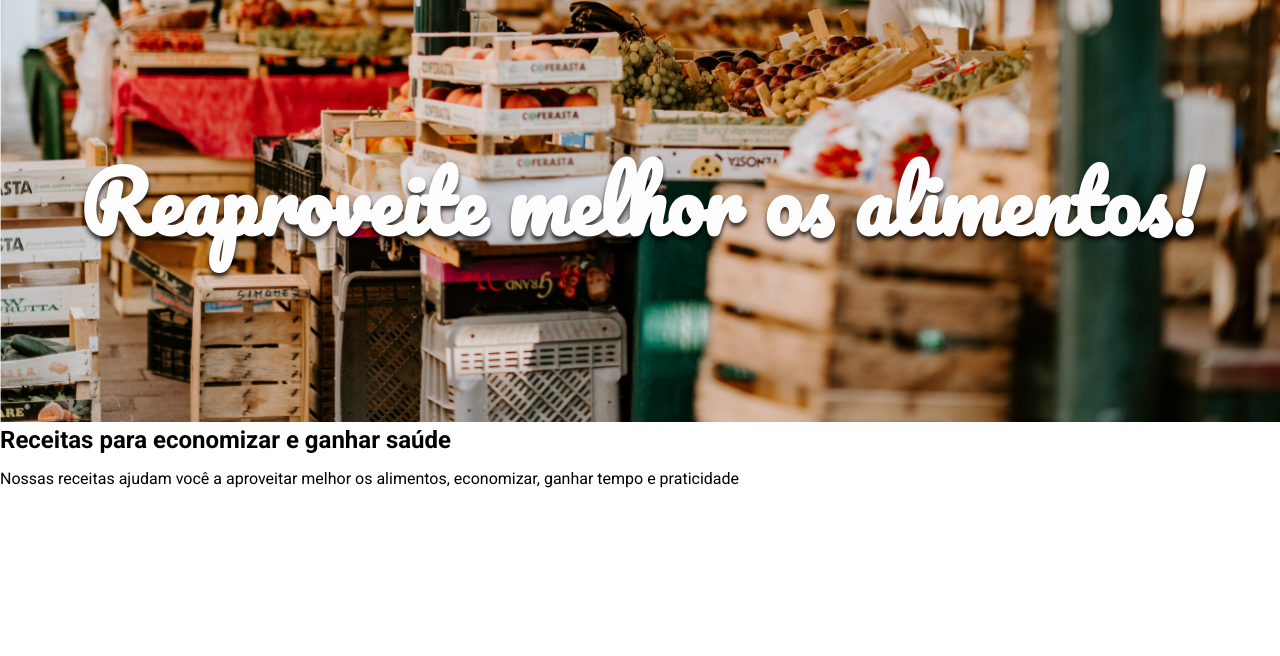
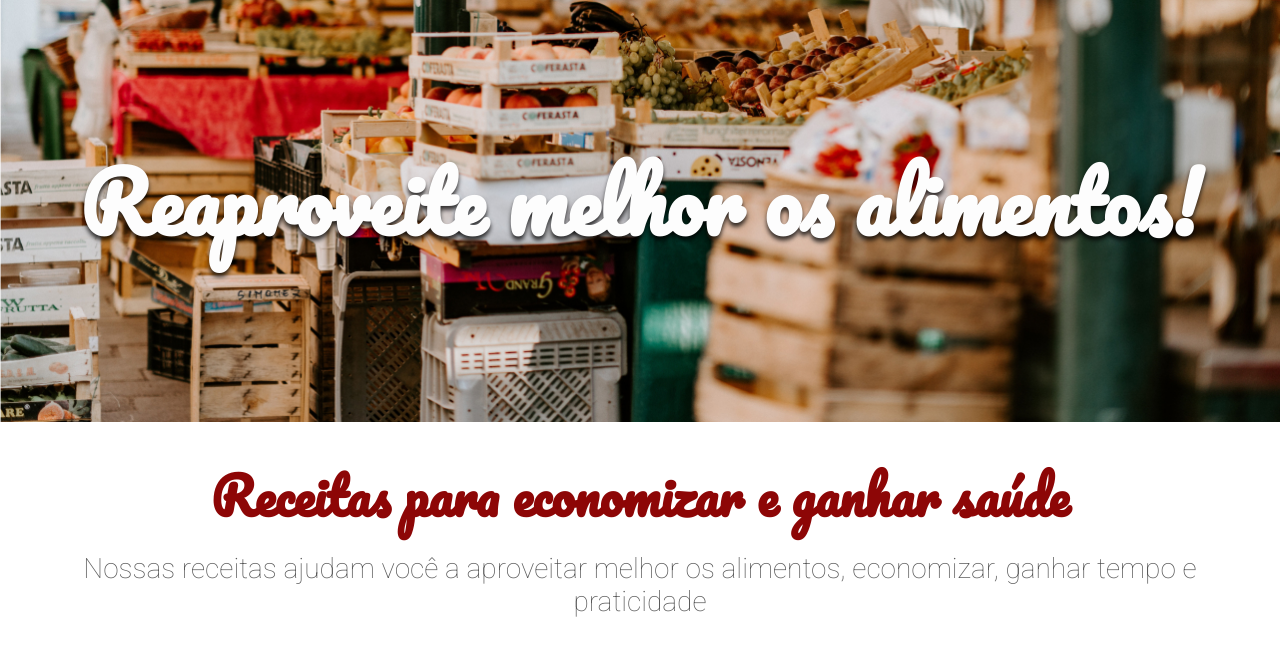
Before and after one commit to BrunoBCunha03/Fruta-Fruto---Alura, a plain HTML site: page index.html in a window 1280 px wide. Shown: the part 94-750 px from the top of the page. Drawn offline with Linux system fonts and the light colour scheme.

Commit message:
Estilização da seção sobre

```diff
--- /dev/null
+++ b/assets/css/sobre/sobre-descricao.css
@@ -0,0 +1,5 @@
+.sobre__descricao {
+    color: #595959;
+    font-size: 1.75rem;
+    font-weight: 100;
+}
--- /dev/null
+++ b/assets/css/sobre/sobre-titulo.css
@@ -0,0 +1,5 @@
+.sobre__titulo {
+    color: #8D0606;
+    font-family: pacifico, cursive;
+    font-size: 3.1875rem;
+}
--- /dev/null
+++ b/assets/css/sobre/sobre.css
@@ -0,0 +1,4 @@
+.sobre {
+    padding: 2.5rem;
+    text-align: center;
+}
--- a/index.html
+++ b/index.html
@@ -16,6 +16,9 @@
     <link rel="stylesheet" href="./assets/css/banner/banner.css">
     <link rel="stylesheet" href="./assets/css/banner/banner-imagem.css">
     <link rel="stylesheet" href="./assets/css/banner/banner-titulo.css">
+    <link rel="stylesheet" href="./assets/css/sobre/sobre.css">
+    <link rel="stylesheet" href="./assets/css/sobre/sobre-titulo.css">
+    <link rel="stylesheet" href="./assets/css/sobre/sobre-descricao.css">
 </head>
 
 <body>
```
